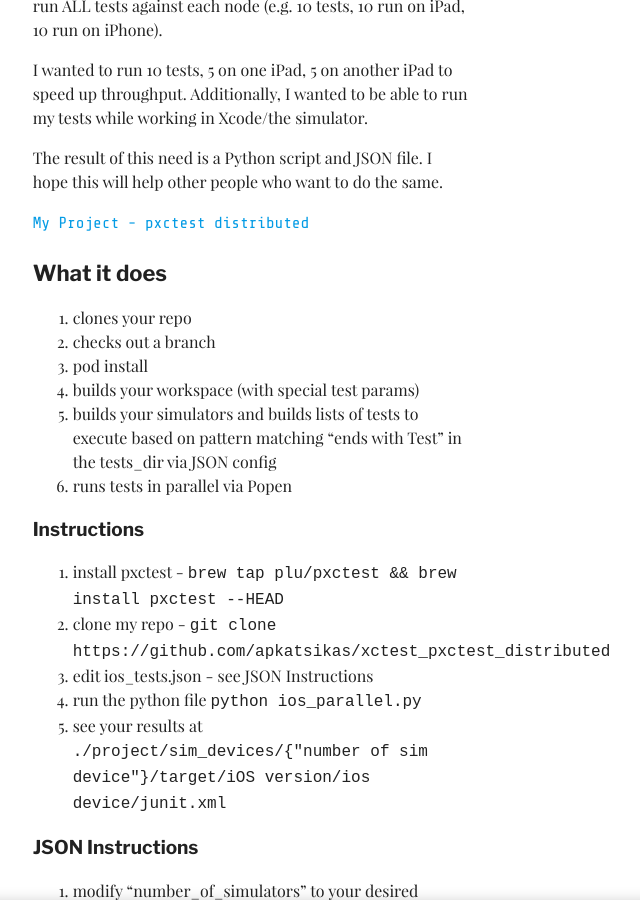
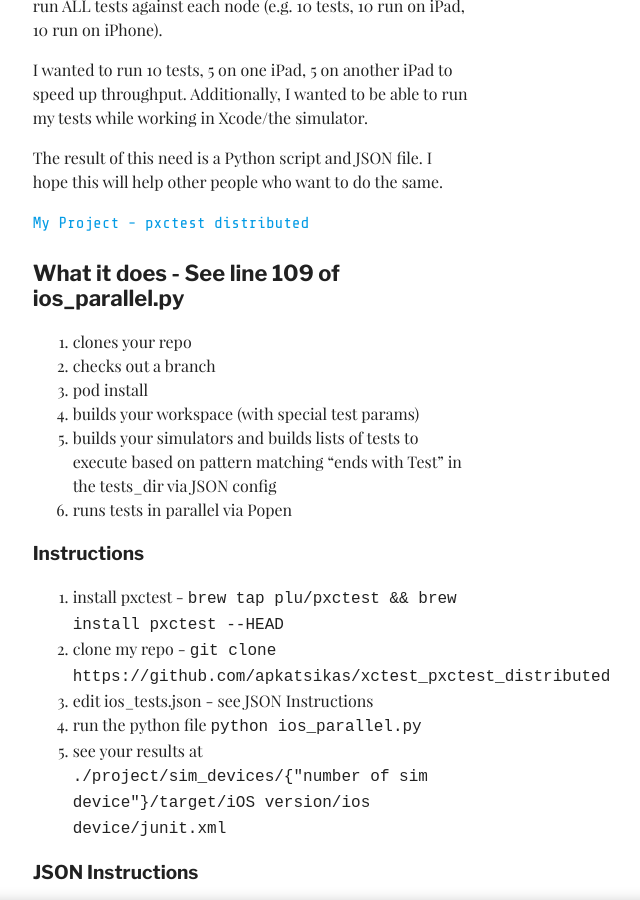
Before and after one commit to apkatsikas/apkatsikas-blog, a Jekyll site: the page built from _posts/2016-12-28-pxctest_distributed.md, in a window 1280 px wide and 900 px high, scrolled down 654 px. Shown: the whole window, without its empty margins (389-1029 px from the left). Built offline with Jekyll 4.4.1, drawn with Linux system fonts in a browser that asks for light colours; some web fonts are replaced.

Commit message:
Update 2016-12-28-pxctest_distributed.md

```diff
--- a/_posts/2016-12-28-pxctest_distributed.md
+++ b/_posts/2016-12-28-pxctest_distributed.md
@@ -18,7 +18,7 @@ The result of this need is a Python script and JSON file. I hope this will help
 
 [My Project - pxctest distributed](https://github.com/apkatsikas/xctest_pxctest_distributed)
 
-## What it does
+## What it does - See line 109 of ios_parallel.py
 1. clones your repo
 2. checks out a branch
 3. pod install
```
